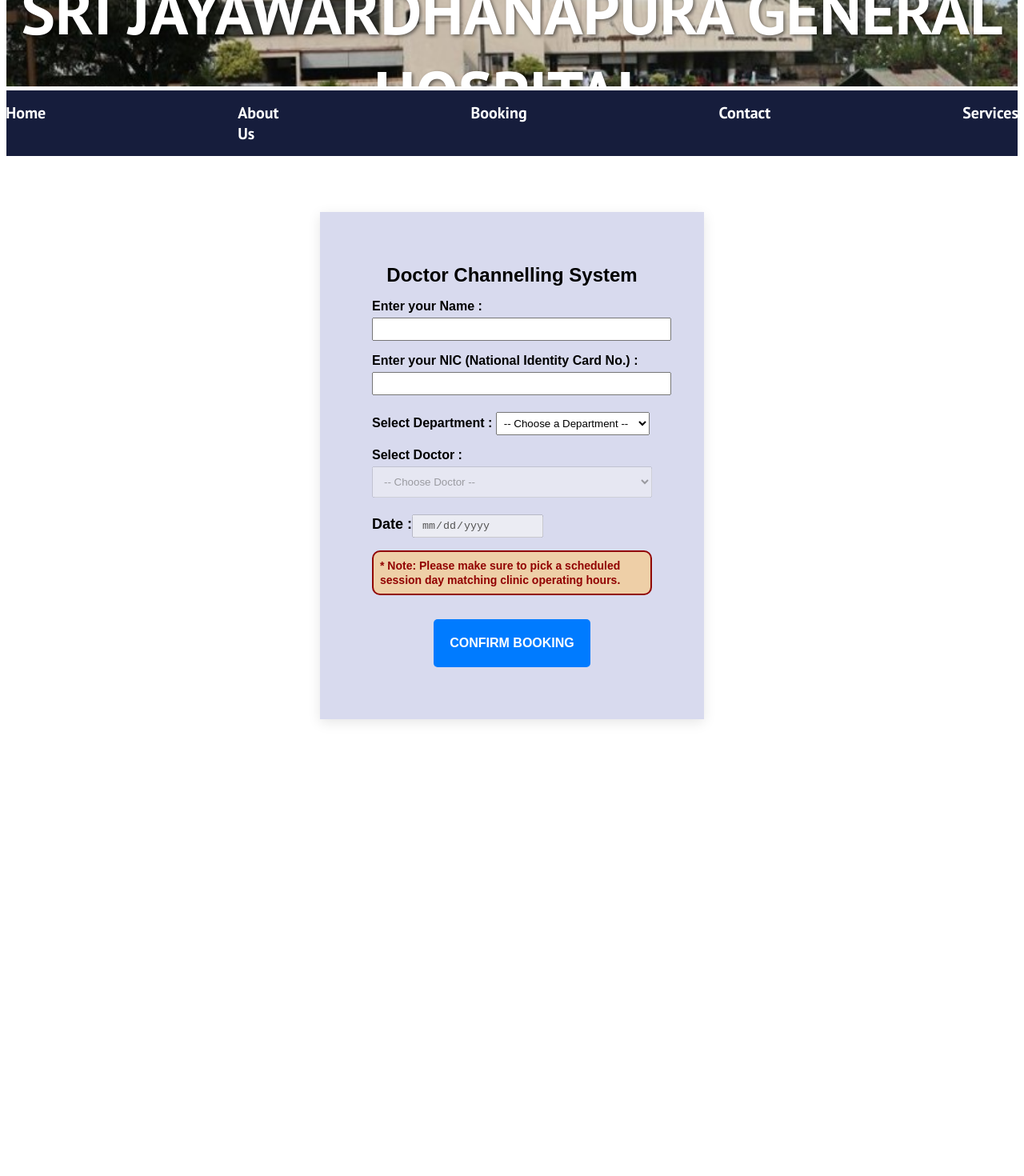
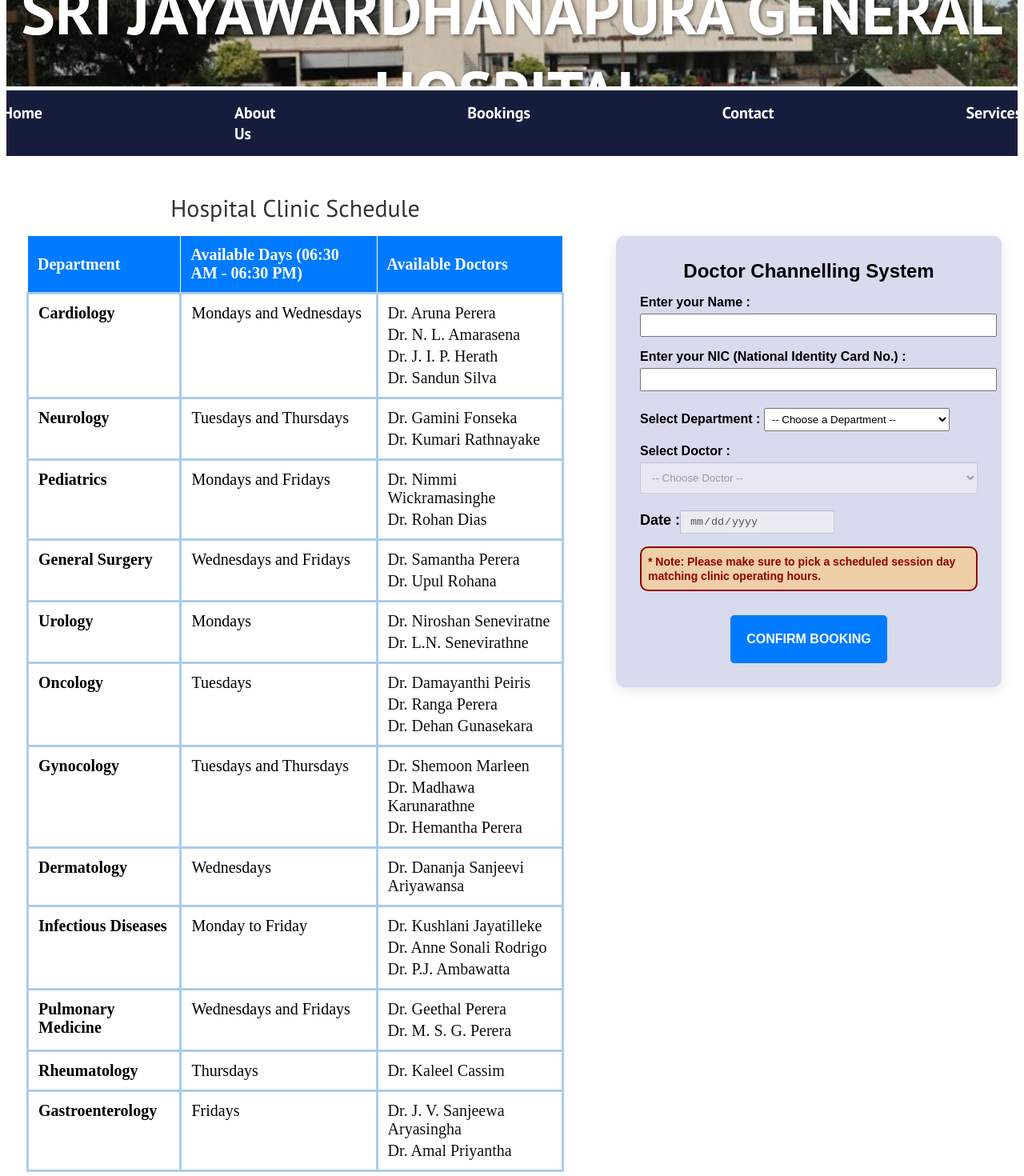
Before and after one commit to lordandsaviour20/my-hospital-system, a React (Create React App) app in the folder client/: page /booking in a window 1280 px wide. Shown: the part 180-1650 px from the top of the page at 80% size. Before the commit the page ends 1149 px from the top, so only its background shows below. Built offline with nearby package versions, Linux system fonts and the light colour scheme; a web font is replaced by a local one.

Commit message:
Added Clinic Schedule

```diff
--- a/client/src/App.jsx
+++ b/client/src/App.jsx
@@ -1,5 +1,5 @@
 import { Routes, Route } from 'react-router-dom'; // Import the page switcher
-import Booking from './pages/Booking';
+import Bookingmain from './pages/Bookings/bookingMain';
 import Home from './pages/Home';
 import About from './pages/About';
 import ContactUs from './pages/ContactUs';
@@ -16,7 +16,7 @@
 
       <Route path="/contactus" element={<ContactUs />} />
 
-      <Route path="/booking" element={<Booking />} />
+      <Route path="/booking" element={<Bookingmain />} />
 
       <Route path="/services" element={<Services />} />
 
--- a/client/src/Header.jsx
+++ b/client/src/Header.jsx
@@ -18,7 +18,7 @@
                 <ul>
                     <li><Link to="/">Home</Link></li>
                     <li><Link to="/about">About Us</Link></li>
-                    <li><Link to="/booking">Booking</Link></li>
+                    <li><Link to="/booking">Bookings</Link></li>
                     <li><Link to="/contactus">Contact</Link></li>
                     <li><Link to="/services">Services</Link></li>
                 </ul>
--- a/client/src/index.css
+++ b/client/src/index.css
@@ -54,20 +54,7 @@
     text-align: center;
   }
 
-.bookingBox{
-     width:350px;
-     min-height:500px;
-     height:auto;
-     margin: 70px auto;
-     display: grid;
-     justify-content: center;
-     background-color:hsl(235, 40%, 89%);
-     padding: 65px;
-     font-family: Arial;
-     box-shadow: 0 4px 15px rgba(0,0,0,0.1); /* Optional: makes it look clean */
-     overflow: hidden;           /* Ensures inner elements stay contained smoothly */
-     transition: all 0.3s ease;  /* Smoothly animates the box expanding */
-}
+
 
 .navbar {
     background-color: hsl(229, 46%, 16%); /* Dark solid color for better contrast below the image */
@@ -106,3 +93,71 @@
 .sd{
     color: #910000;
 }
+
+.bookingBox{
+    width:100%;
+    box-sizing: border-box;
+    min-height:500px;
+    height:auto;
+    margin-top: 60px;
+    background-color:hsl(235, 40%, 89%);
+    padding: 30px;
+    font-family: Arial;
+    box-shadow: 0 4px 15px rgba(0,0,0,0.1); /* Optional: makes it look clean */
+    border-radius: 10px;
+    overflow: hidden;           /* Ensures inner elements stay contained smoothly */
+    transition: all 0.3s ease;  /* Smoothly animates the box expanding */
+}
+
+.schedule-table-container {
+    width:100%;
+    box-sizing: border-box;
+    padding: 5px;
+    border-radius: 10px;
+  }
+
+  .schedule-title {
+    margin-top: 0px;
+    text-align: center;
+    color: #333;
+    margin-bottom: 15px;
+    font-size: 30px;
+    font-family:'PT Sans';
+}
+
+  .table {
+    width: auto;
+    border-collapse: collapse;
+    margin-top: 10px;
+    font-size: 20px;
+
+  }
+
+  .table th {
+    background-color: #007bff;
+    color: white;
+    padding: 12px;
+    text-align: left;
+    font-weight: bold;
+    border:#ffffff 1px solid;
+  }
+
+  .table td {
+    padding: 12px;
+    border: 3px solid hsl(211, 63%, 80%);
+    vertical-align: top;
+  }
+
+  .table tr:hover {
+    background-color: hsl(213, 100%, 96%); /* Highlights rows cleanly on mouse-hover */
+  }
+
+  .doctor-list-tags {
+    display: flex;
+    flex-direction: column;
+    gap: 4px;
+  }
+
+  .doc-tag {
+    color: #0e1011;
+  }
--- /dev/null
+++ b/client/src/pages/Bookings/ChanSchedule.jsx
@@ -0,0 +1,145 @@
+import React from 'react';
+
+function ChanSchedule(){
+    return(
+        <div className="schedule-table-container">
+        <p className="schedule-title">Hospital Clinic Schedule</p>
+        <table className="table">
+          <thead>
+            <tr>
+              <th>Department</th>
+              <th>Available Days (06:30 AM - 06:30 PM)</th>
+              <th>Available Doctors</th>
+            </tr>
+          </thead>
+          <tbody>
+            <tr>
+              <td><b>Cardiology</b></td>
+              <td>Mondays and Wednesdays</td>
+              <td>
+                <div className="doctor-list-tags">
+                  <span className="doc-tag">Dr. Aruna Perera</span>
+                  <span className="doc-tag">Dr. N. L. Amarasena</span>
+                  <span className="doc-tag">Dr. J. I. P. Herath</span>
+                  <span className="doc-tag">Dr. Sandun Silva</span>
+                </div>
+              </td>
+            </tr>
+            <tr>
+              <td><b>Neurology</b></td>
+              <td>Tuesdays and Thursdays</td>
+              <td>
+                <div className="doctor-list-tags">
+                  <span className="doc-tag">Dr. Gamini Fonseka</span>
+                  <span className="doc-tag">Dr. Kumari Rathnayake</span>
+                </div>
+              </td>
+            </tr>
+            <tr>
+              <td><b>Pediatrics</b></td>
+              <td>Mondays and Fridays</td>
+              <td>
+                <div className="doctor-list-tags">
+                  <span className="doc-tag">Dr. Nimmi Wickramasinghe</span>
+                  <span className="doc-tag">Dr. Rohan Dias</span>
+                </div>
+              </td>
+            </tr>
+            <tr>
+              <td><b>General Surgery</b></td>
+              <td>Wednesdays and Fridays</td>
+              <td>
+                <div className="doctor-list-tags">
+                  <span className="doc-tag">Dr. Samantha Perera</span>
+                  <span className="doc-tag">Dr. Upul Rohana</span>
+                </div>
+              </td>
+            </tr>
+            <tr>
+              <td><b>Urology</b></td>
+              <td>Mondays</td>
+              <td>
+                <div className="doctor-list-tags">
+                  <span className="doc-tag">Dr. Niroshan Seneviratne</span>
+                  <span className="doc-tag">Dr. L.N. Senevirathne</span>
+                </div>
+              </td>
+            </tr>
+            <tr>
+              <td><b>Oncology</b></td>
+              <td>Tuesdays</td>
+              <td>
+                <div className="doctor-list-tags">
+                  <span className="doc-tag">Dr. Damayanthi Peiris</span>
+                  <span className="doc-tag">Dr. Ranga Perera</span>
+                  <span className="doc-tag">Dr. Dehan Gunasekara</span>
+                </div>
+              </td>
+            </tr>
+            <tr>
+              <td><b>Gynocology</b></td>
+              <td>Tuesdays and Thursdays</td>
+              <td>
+                <div className="doctor-list-tags">
+                  <span className="doc-tag">Dr. Shemoon Marleen</span>
+                  <span className="doc-tag">Dr. Madhawa Karunarathne</span>
+                  <span className="doc-tag">Dr. Hemantha Perera</span>
+                </div>
+              </td>
+            </tr>
+            <tr>
+              <td><b>Dermatology</b></td>
+              <td>Wednesdays</td>
+              <td>
+                <div className="doctor-list-tags">
+                  <span className="doc-tag">Dr. Dananja Sanjeevi Ariyawansa</span>
+                </div>
+              </td>
+            </tr>
+            <tr>
+              <td><b>Infectious Diseases</b></td>
+              <td>Monday to Friday</td>
+              <td>
+                <div className="doctor-list-tags">
+                  <span className="doc-tag">Dr. Kushlani Jayatilleke</span>
+                  <span className="doc-tag">Dr. Anne Sonali Rodrigo</span>
+                  <span className="doc-tag">Dr. P.J. Ambawatta</span>
+                </div>
+              </td>
+            </tr>
+            <tr>
+              <td><b>Pulmonary Medicine</b></td>
+              <td>Wednesdays and Fridays</td>
+              <td>
+                <div className="doctor-list-tags">
+                  <span className="doc-tag">Dr. Geethal Perera</span>
+                  <span className="doc-tag">Dr. M. S. G. Perera</span>
+                </div>
+              </td>
+            </tr>
+            <tr>
+              <td><b>Rheumatology</b></td>
+              <td>Thursdays</td>
+              <td>
+                <div className="doctor-list-tags">
+                  <span className="doc-tag">Dr. Kaleel Cassim</span>
+                </div>
+              </td>
+            </tr>
+            <tr>
+              <td><b>Gastroenterology</b></td>
+              <td>Fridays</td>
+              <td>
+                <div className="doctor-list-tags">
+                  <span className="doc-tag">Dr. J. V. Sanjeewa Aryasingha</span>
+                  <span className="doc-tag">Dr. Amal Priyantha</span>
+                </div>
+              </td>
+            </tr>
+          </tbody>
+        </table>
+      </div>
+  );
+};
+
+export default ChanSchedule;
--- a/client/src/pages/Booking.jsx
+++ b/client/src/pages/Bookings/DChannel.jsx
@@ -1,5 +1,6 @@
 import React from 'react';
 import {useState} from 'react';
+
 
 const hospitalData = {
   Cardiology: ["Dr. Aruna Perera","Dr. N. L. Amarasena","Dr. J. I. P. Herath", "Dr. Sandun Silva"],
@@ -43,7 +44,7 @@
   { id: 'H', label: '05:00 p.m. - 06:30 p.m.' }
 ];
 
-function Booking() {
+function DChannel() {
     const [formData, setFormData] = useState({
       patientName: '',
       patientNIC:'',
@@ -81,7 +82,6 @@
         setSelectedSlot('');
       return;
       }
-
       setFormData({ ...formData, appointmentDate: dateString, timeSlot: '' });
       setSelectedSlot(''); // Reset selected slots when date switches
     };
@@ -149,20 +149,8 @@
                 value={formData.department}
                 onChange={(e) => handleDepartmentChange(e.target.value)}
               >
+
                 <option value="">-- Choose a Department --</option>
-                <option value="Cardiology">Cardiology</option>
-                <option value="Neurology">Neurology</option>
-                <option value="Pediatrics">Pediatrics</option>
-                <option value="General Surgery">General Surgery</option>
-                <option value="Urology">Urology</option>
-                <option value="Oncology">Oncology</option>
-                <option value="Gynocology">Gynocology</option>
-                <option value="Dermatology">Dermatology</option>
-                <option value="Infectious Diseases">Infectious Diseases</option>
-                <option value="Pulmonary Medicine">Pulmonary Medicine</option>
-                <option value="Rheumatology">Rheumatology</option>
-                <option value="Gastroenterology">Gastroenterology</option>
-
                 {Object.keys(hospitalData).map(dept => (
                   <option key={dept} value={dept}>{dept}</option>
                 ))}
@@ -283,4 +271,4 @@
     )
 }
 
-export default Booking;
+export default DChannel;
--- /dev/null
+++ b/client/src/pages/Bookings/bookingMain.jsx
@@ -0,0 +1,28 @@
+import React from 'react';
+import ChanSchedule from './ChanSchedule';
+import DChannel from './DChannel';
+
+function bookingMain(){
+    return(
+        <div style={{
+            display: 'flex',
+            flexDirection: 'row',
+            flexWrap: 'wrap',
+            justifyContent: 'center',
+            alignItems: 'flex-start',
+            gap: '60px',
+            padding: '40px 20px',
+            maxWidth: '1500px',
+            margin: '0 auto'
+        }}>
+            <div style={{ flex: '1 1 600px', maxWidth: '900px' }}>
+                <ChanSchedule />
+            </div>
+            <div style={{ flex: '1 1 400px', maxWidth: '500px', width: '100%' }}>
+                <DChannel />
+            </div>
+        </div>
+    );
+};
+
+export default bookingMain;
```
Also changed, not shown: 2 other files (tests, documents, lock files or other folders). Lines whose indentation alone changed are shown as unchanged.
